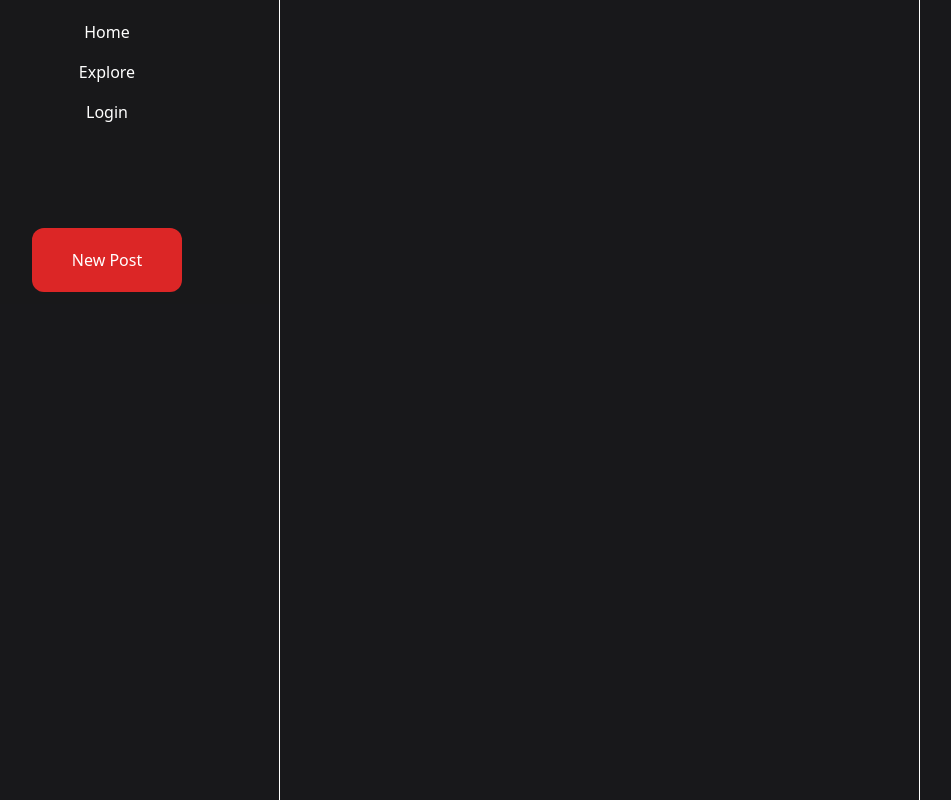
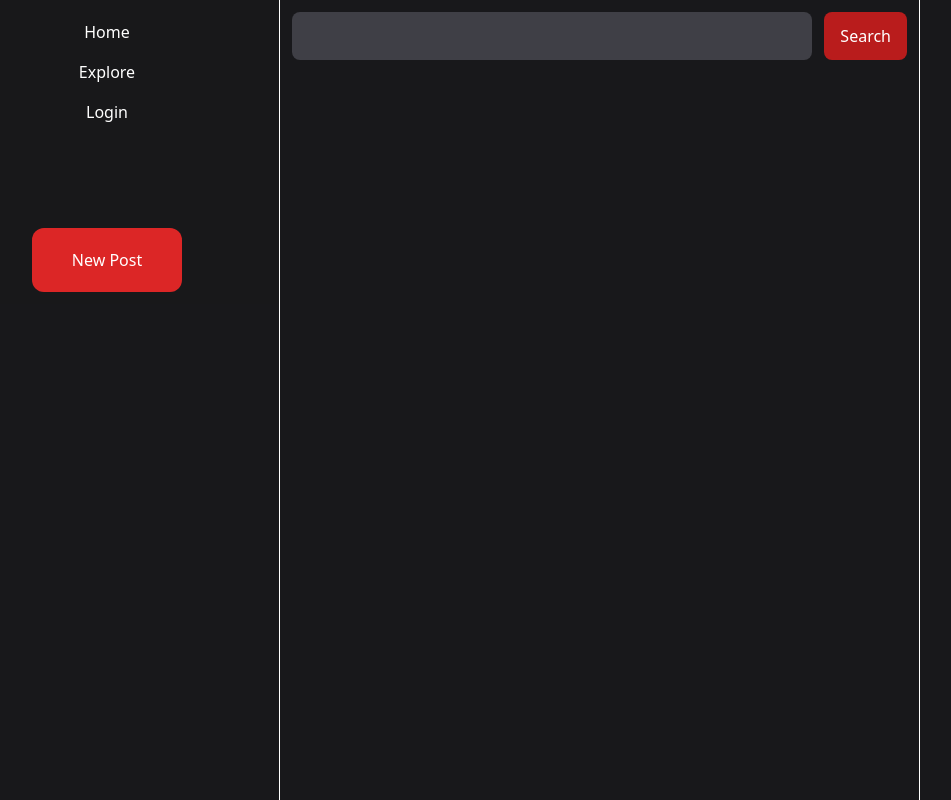
Before and after one commit to thepug432/MERN-twitter-clone, a React (Create React App) app in the folder client/: page /explore in a window 1280 px wide. Shown: the whole page, without its empty margins (41-992 px from the left). Built offline with nearby package versions, Linux system fonts and the light colour scheme.

Commit message:
added search bar html to explore

```diff
--- a/client/src/pages/Explore.jsx
+++ b/client/src/pages/Explore.jsx
@@ -1,12 +1,29 @@
-import React from 'react'
+import React, { useState } from 'react'
+import { motion } from 'framer-motion'
 import Wrapper from '../components/Wrapper'
 
+
 function Explore() {
-  return (
-    <Wrapper>
+    const [formData, setFormData] = useState('')
 
-    </Wrapper>
-  )
+    const changeFormData = (e) => {
+        setFormData(e.target.value)
+    }
+
+    return (
+        <Wrapper>
+            <div className='flex m-3 text-white'>
+                <input value={formData} onChange={changeFormData} type='text' className='bg-zinc-700 w-full rounded-lg px-2'/>
+                <motion.button
+                    whileHover={{ scale: 1.1, backgroundColor: "rgb(239, 68, 68)" }}
+                    whileTap={{ scale: .9 }}
+                    transition={{ duration: .3 }}
+                    className='bg-red-700 px-4 py-3 ml-3 rounded-lg'>
+                Search
+                </motion.button>
+            </div>
+        </Wrapper>
+    )
 }
 
 export default Explore
```
